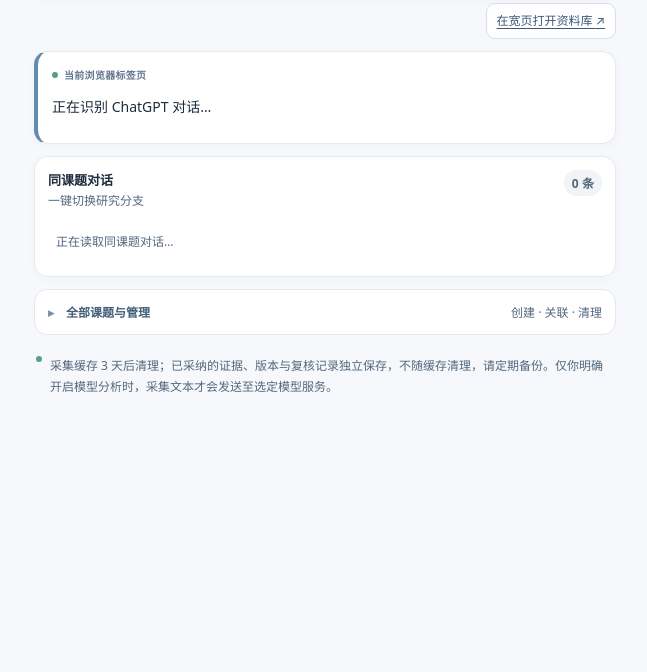
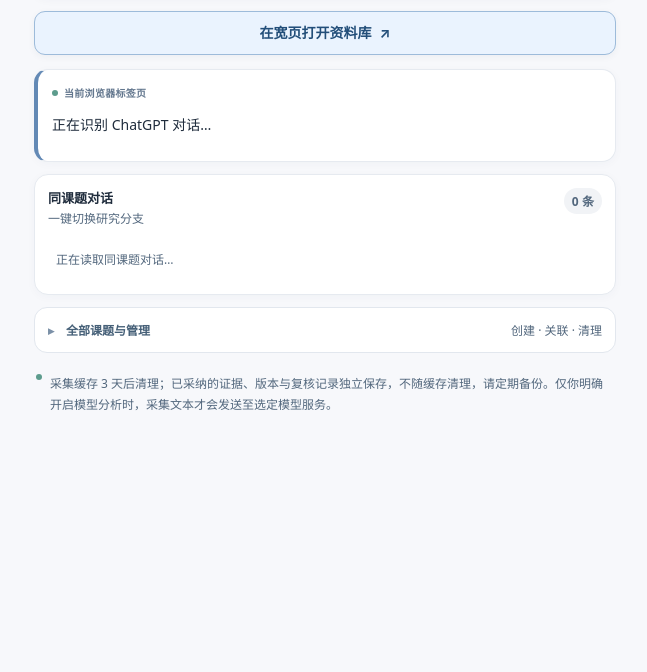
Before and after one commit to siskosun/ThreadLine, a browser extension: page threadline-extension/panel.html in a window 1280 px wide. Shown: the part 128-800 px from the top of the page, without its empty margins (315-962 px from the left). Drawn offline with Linux system fonts and the light colour scheme.

Commit message:
style(ui-d1): turn low-contrast text link into prominent full-width 44px library button

```diff
--- a/threadline-extension/ui-polish.css
+++ b/threadline-extension/ui-polish.css
@@ -109,8 +109,18 @@ button{min-height:36px}.primary{min-height:40px}button[aria-busy=true]{cursor:wa
 
 /* UI-D1: opt-in wide library rendered by the exact trusted panel.html.
  * The normal narrow side panel and its three tabs are deliberately unchanged. */
-.library-launch{display:flex;justify-content:flex-end;margin:-8px 0 12px}
-.library-launch button{font-size:12px;min-height:36px;text-decoration:underline;text-underline-offset:3px}
+/* UI-D1 preview discoverability: ensure the entry is in the first sidebar viewport,
+ * clearly a button, and distinguishable from the v0.8.2 public release. */
+.preview-build-marker{color:#225a83!important;font-size:12px!important;font-weight:700}
+.library-launch{display:block;margin:0 0 14px}
+.library-launch .library-open-button{
+  display:flex;align-items:center;justify-content:center;gap:8px;
+  width:100%;min-height:44px;padding:11px 14px;border:1px solid #9dbbda;
+  border-radius:11px;background:#eaf3fe;color:#224e79;font-size:14px;font-weight:720;
+  box-shadow:0 2px 7px #1f35500d
+}
+.library-launch .library-open-button:hover:not(:disabled){background:#dcecff;border-color:#6891c0}
+.library-launch .library-open-button:focus-visible{outline:3px solid #8eb7e7;outline-offset:2px}
 .library-header{display:flex;gap:18px;align-items:flex-start;justify-content:space-between;
   border:1px solid #ccd9e8;border-radius:13px;background:#f4f8fd;padding:16px 18px;margin:0 0 20px}
 .library-header h2{font-size:19px;line-height:1.4;margin:0 0 5px;color:var(--ui-text)}
```
